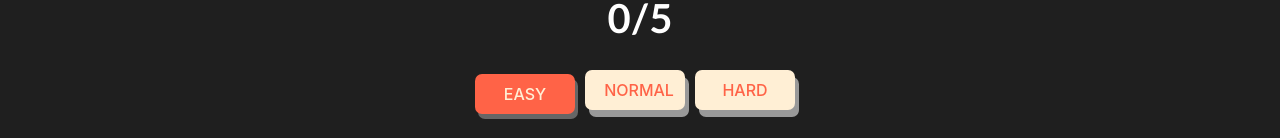
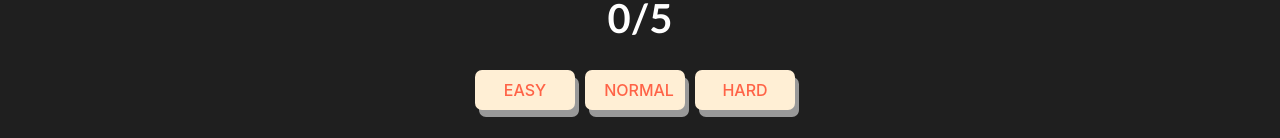
Before and after one commit to GO-SOPT-WEB/SiYeonLee, a React (Vite) app in the folder week3/matchTheCard/: page / in a window 1280 px wide. Shown: the part 142-280 px from the top of the page. Built offline with nearby package versions, Linux system fonts and the light colour scheme.

Commit message:
feat: mode 선택 버튼 map으로 구현

```diff
--- a/week3/matchTheCard/src/App.jsx
+++ b/week3/matchTheCard/src/App.jsx
@@ -23,11 +23,11 @@ function App() {
   //변경된 모드에 따라 생성될 총 카드 짝의 갯수 지정
   function handleModeChange(mode) {
     setMode(mode);
-    if (mode === "easy") {
+    if (mode === "EASY") {
       setTotalCardCount(5);
-    } else if (mode === "normal") {
+    } else if (mode === "NORMAL") {
       setTotalCardCount(7);
-    } else if (mode === "hard") {
+    } else if (mode === "HARD") {
       setTotalCardCount(9);
     }
     resetGame();
--- a/week3/matchTheCard/src/Mode.jsx
+++ b/week3/matchTheCard/src/Mode.jsx
@@ -1,26 +1,19 @@
 import styled from "styled-components";
 
 function Mode({ mode, handleModeChange }) {
+  const modes = ["EASY", "NORMAL", "HARD"];
+
   return (
     <Section>
-      <Button
-        onClick={() => handleModeChange("easy")}
-        className={mode === "easy" ? "selectedButton" : ""}
-      >
-        EASY
-      </Button>
-      <Button
-        onClick={() => handleModeChange("normal")}
-        className={mode === "normal" ? "selectedButton" : ""}
-      >
-        NORMAL
-      </Button>
-      <Button
-        onClick={() => handleModeChange("hard")}
-        className={mode === "hard" ? "selectedButton" : ""}
-      >
-        HARD
-      </Button>
+      {modes.map((eachMode) => (
+        <Button
+          onClick={() => handleModeChange(eachMode)}
+          className={mode === eachMode ? "selectedButton" : ""}
+          key={eachMode}
+        >
+          {eachMode}
+        </Button>
+      ))}
     </Section>
   );
 }
```
Also changed, not shown: week3/matchTheCard/.eslintrc.cjs.
